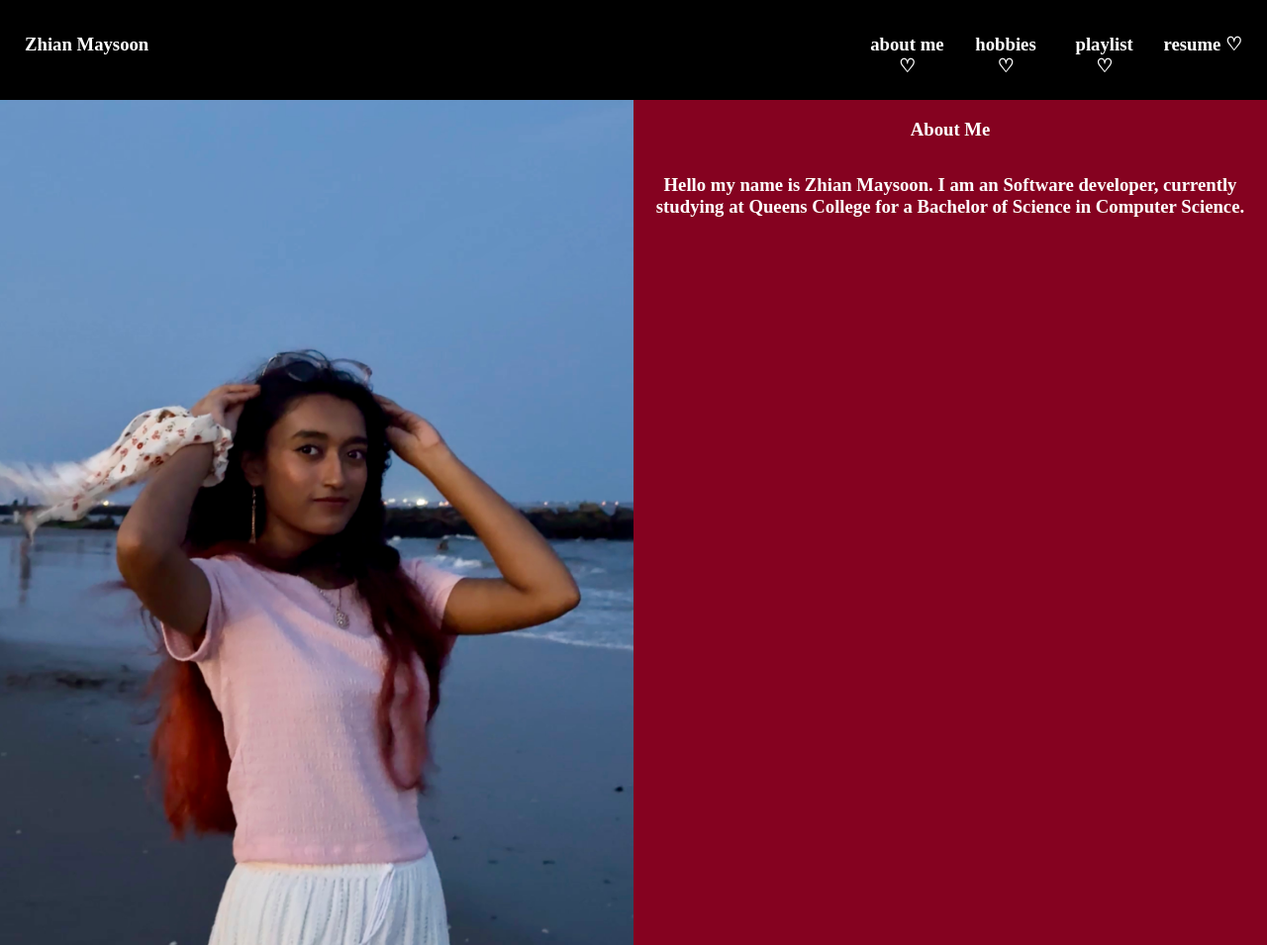
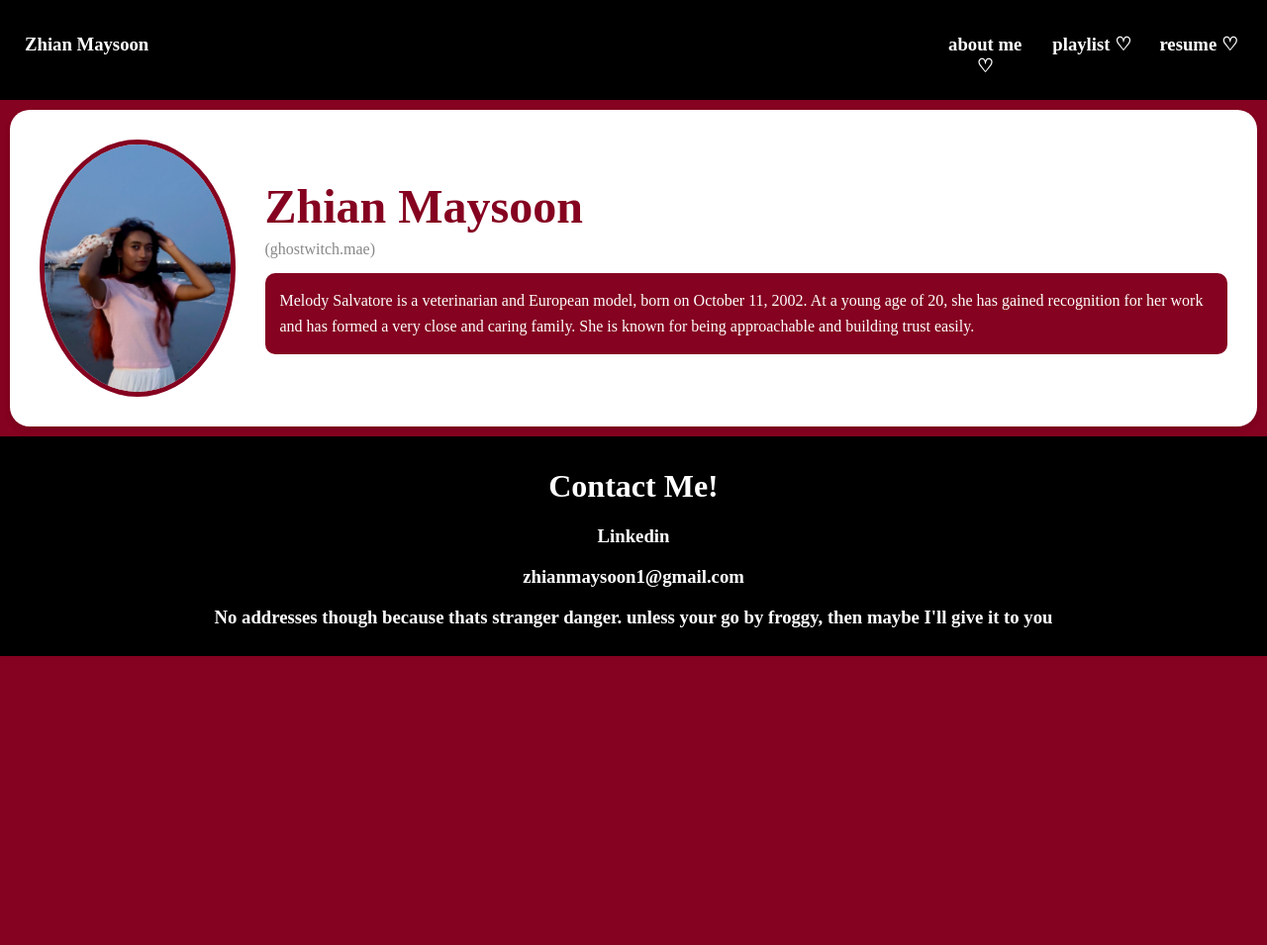
Before and after one commit to ghostwitch-mae/my-website, a plain HTML site: page aboutme.html in a window 1280 px wide. Shown: the top 955 px of the page at 99% size. After the commit the page ends 800 px from the top, so only its background shows below. Drawn offline with Linux system fonts and the light colour scheme.

Commit message:
updated profile (yet again)

```diff
--- a/aboutme.html
+++ b/aboutme.html
@@ -13,18 +13,17 @@
         <div class="flex-container">
             <h3 id="headername"> <a href="index.html">Zhian Maysoon</a></h3>
             <h3 class="header"> <a href = "aboutme.html">about me ♡</a></h3>
-            <h3 class="header"><a href = "hobbies.html">hobbies ♡</a></h3>
             <h3 class="header"><a href="playlist.html">playlist ♡</a></h3>
             <h3 class="header"><a href="resume.html">resume ♡</a></h3>
         </div>
-        <div id="background-body">
-            <div id="flex-container-aboutme">
-                <img id= "me" src="assets/me.JPG">
-                <div id="nestedFlex">
-                    <h3>About Me</h3>
-                    <h3 id="aboutmeText">Hello my name is Zhian Maysoon. I am an Software developer, currently studying at Queens College
-                        for a Bachelor of Science in Computer Science.
-                    </h3>
+        <div class="profile-section">
+            <img class="profile-image" src="assets/me.JPG">
+            <div class="profile-content">
+                <h1 class="name">Zhian Maysoon</h1>
+                <div class="username">(ghostwitch.mae)</div>
+                <div class="bio">
+                    Melody Salvatore is a veterinarian and European model, born on October 11, 2002. At a young age of 20, she has gained recognition for her work and has formed a very close and caring family. She is known for being approachable and building trust easily.
+                </div>
             </div>
         </div>
         <div id="contact">
--- a/aboutme_styles.css
+++ b/aboutme_styles.css
@@ -2,6 +2,7 @@ body, html {
     margin: 0;
     padding: 0;
     font-family: Mystery Quest;
+    background-color: #850220;
 
 }
 a:link, a:visited {
@@ -36,38 +37,75 @@ a:link, a:visited {
 }
 
 #contact{
-    padding-bottom: 5px;
-    margin-bottom: 20px;
     color: white;
+    margin-bottom: 10px;
+    padding: 10px;
     text-align: center;
     background-color: black;
 }
 
-#background-body{
-    background-color: black;
-    color: white;
-    text-align: center;
-    margin: 0px;
-    padding: 0%;
+.container {
+    max-width: 1200px;
+    margin: 0 auto;
+    padding: 20px;
 }
 
-#flex-container-aboutme{
-    display: flex;
-    flex-direction: row;
+.back-arrow {
+    position: absolute;
+    top: 20px;
+    left: 20px;
+    text-decoration: none;
+    color: #333;
+    font-size: 24px;
 }
 
-#nestedFlex{
-    background-color: #850220;
+.profile-section {
     display: flex;
-    flex-direction: column;
-    flex: 1;
-}
-#aboutmeText{
-    flex: 1;
+    align-items: center;
+    border-radius: 20px;
+    padding: 30px;
     margin: 10px;
-    padding: 5px;;
+    box-shadow: 0 4px 6px rgba(0,0,0,0.1);
+    background-color: white;
 }
 
-#me{
-    width: 50%;
+.profile-image {
+    width: 250px;
+    height: 250px;
+    background-color: #E0E0E0;
+    border-radius: 50%;
+    margin-right: 30px;
+    display: flex;
+    justify-content: center;
+    align-items: center;
+    border: 5px solid #850220;
 }
+
+.profile-image span {
+    color: #888;
+    font-size: 16px;
+}
+
+.profile-content {
+    flex-grow: 1;
+}
+
+.name {
+    font-size: 48px;
+    color: #850220;
+    margin: 0 0 10px 0;
+    line-height: 1;
+}
+
+.username {
+    color: #888;
+    margin-bottom: 15px;
+}
+
+.bio {
+    background-color: #850220;
+    color: white;
+    padding: 15px;
+    border-radius: 10px;
+    line-height: 1.6;
+}
```
Also changed, not shown: index.html (+0 -1 lines), hobbies.html (deleted).
